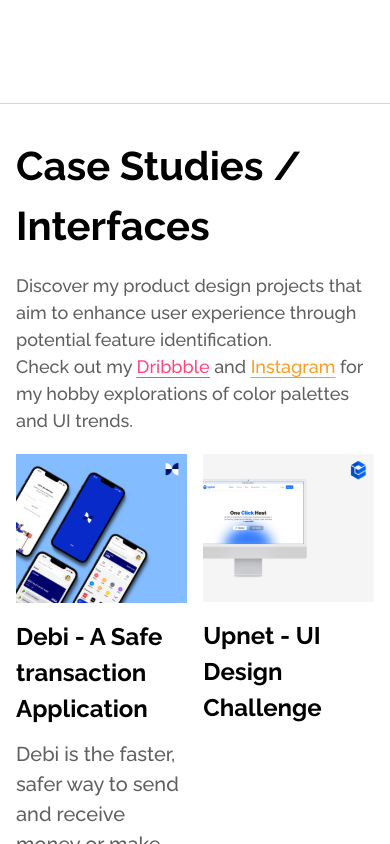
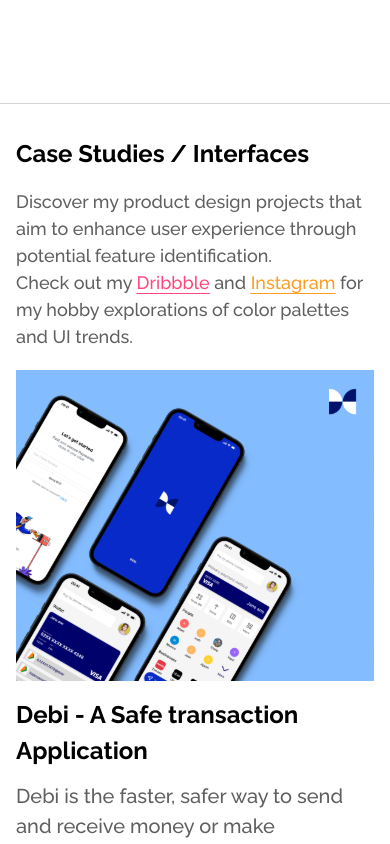
Before and after one commit to itzgupta/uxbypalash-live, a Next.js app: page / in a window 390 px wide. Shown: the part 740-1584 px from the top of the page. Built offline with nearby package versions, Linux system fonts and the light colour scheme.

Commit message:
responsive-update-2

```diff
--- a/src/components/Cases.jsx
+++ b/src/components/Cases.jsx
@@ -8,15 +8,15 @@ const Cases = () => {
     <div className='bg-white border-b-[1px] border-[#D4D4D4]'>
         <div className='p-4 max-w-[1240px] m-auto'>
             <div>
-                <h2 className='flex text-[40px] font-bold py-4'>Case Studies / Interfaces</h2>
+                <h2 className='flex text-[24px] sm:text-[40px] font-bold py-4'>Case Studies / Interfaces</h2>
                 <p className=' text-[18px] sm:text-[20px] font-medium text-[#5F5F5F]'>
                     Discover my product design projects that aim to enhance user experience through potential feature identification. <br />
                     Check out my <span className='text-[#FF477E] font-medium underline underline-offset-4'><Link href='https://dribbble.com/uxbypalash'>Dribbble</Link></span> and <span className='text-[#F99D23] font-medium underline underline-offset-4'><Link href='https://www.instagram.com/uxbypalash'>Instagram</Link></span> for my hobby explorations of color palettes and UI trends.
                 </p>
             </div>
 
-            <div className='mt-4'>
-                <div className='flex flex-nowrap gap-4'>
+            <div className='flex flex-col mt-4'>
+                <div className='sm:flex flex-nowrap gap-4'>
                     <div className='flex-col hover:animate-pulse'p-4>
                         <div className='py-1'>
                             <Link href='/'><img src="./assets/Debicover.svg" alt="" /></Link>
```
